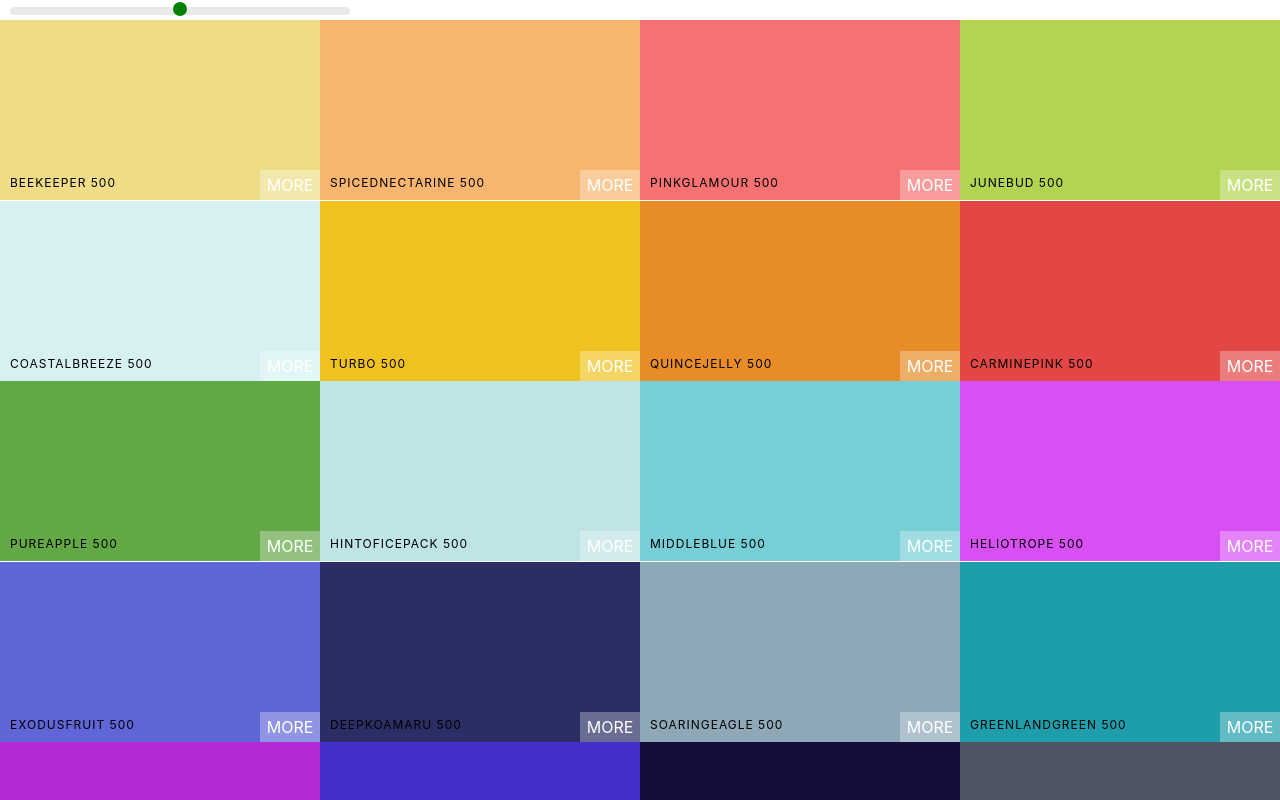
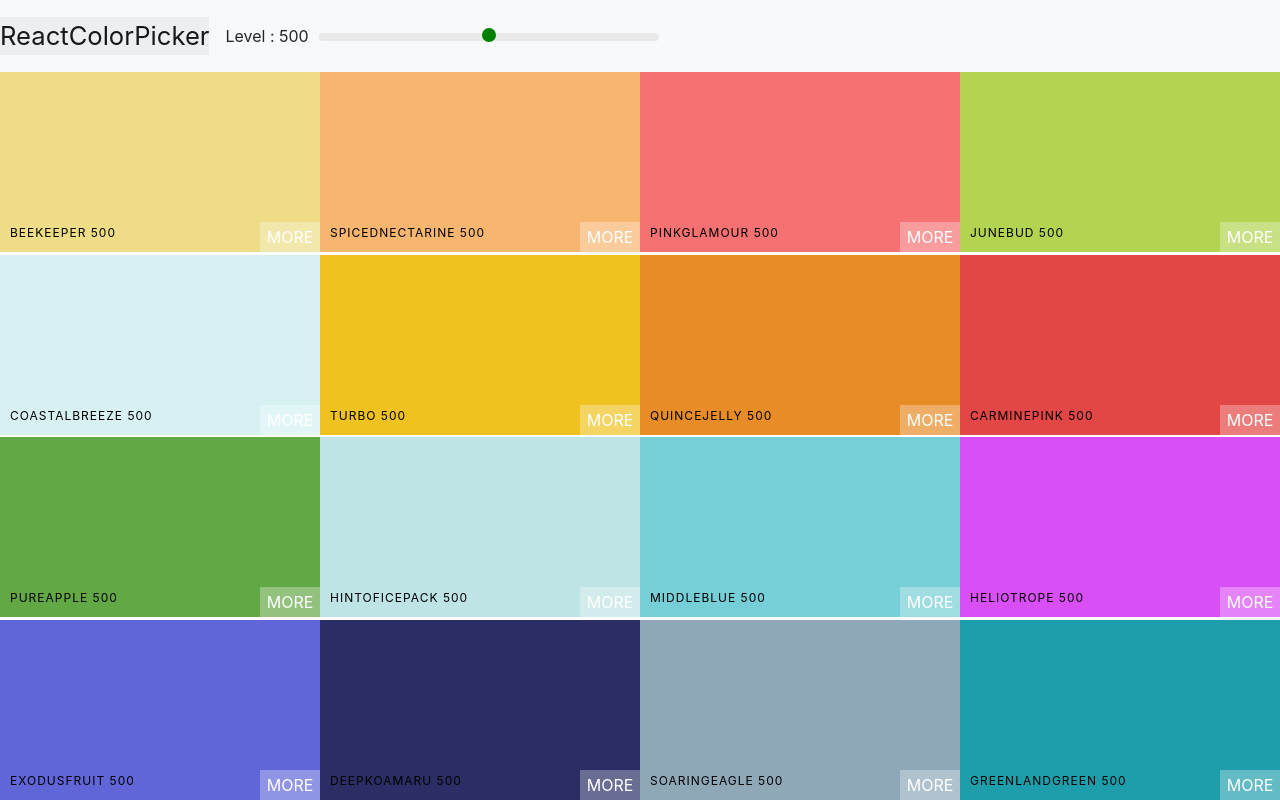
Before and after one commit to mehul11jain/React-Color-Picker, a React (Create React App) app: page / in a window 1280 px wide. Shown: the top 800 px of the page. Built offline with nearby package versions, Linux system fonts and the light colour scheme.

Commit message:
NavBar added

```diff
--- a/package.json
+++ b/package.json
@@ -3,11 +3,15 @@
   "version": "0.1.0",
   "private": true,
   "dependencies": {
+    "@material-ui/core": "^4.10.2",
     "@testing-library/jest-dom": "^4.2.4",
     "@testing-library/react": "^9.5.0",
     "@testing-library/user-event": "^7.2.1",
+    "bootstrap": "^4.5.0",
     "chroma": "0.0.1",
     "chroma-js": "^2.1.0",
+    "jquery": "^1.12.4",
+    "popper.js": "^1.16.1",
     "rc-slider": "^9.3.0",
     "react": "^16.13.1",
     "react-copy-to-clipboard": "^5.0.2",
--- /dev/null
+++ b/src/NavBar.css
@@ -0,0 +1,38 @@
+.navbar{
+    padding: 0;
+    height: 9%;
+}
+.navbar-brand{
+    background-color: #eceff1;
+    padding: 0;
+    font-size: 1.6rem;
+}
+
+.slider {
+    width: 340px;
+    margin: 0 10px;
+    display: inline-block;
+}
+
+.rc-slider .rc-slider-track {
+    background-color: transparent;
+}
+
+.rc-slider .rc-slider-rail {
+    height: 8px;
+}
+
+.rc-slider .rc-slider-handle {
+    background-color: green;
+    outline: none;
+    border: 2px solid green;
+}
+
+.rc-slider .rc-slider-handle,
+.tc-slider .rc-slider-handle:hover,
+.rc-slider .rc-slider-handle:active {
+    background-color: green;
+    outline: none;
+    border: 2px solid green;
+    box-shadow: none;
+}
--- /dev/null
+++ b/src/NavBar.js
@@ -0,0 +1,53 @@
+import React, { Component } from 'react';
+import Slider from "rc-slider";
+import "rc-slider/assets/index.css";
+import "bootstrap"
+import "bootstrap/dist/css/bootstrap.css";
+import "./NavBar.css";
+
+class NavBar extends Component {
+    render() {
+        return (
+          <nav className="navbar navbar-expand-lg navbar-light bg-light">
+            <div className="Brand">
+                <a className="navbar-brand" href="#">
+                ReactColorPicker
+                </a>
+            </div>
+            <button
+              className="navbar-toggler"
+              type="button"
+              data-toggle="collapse"
+              data-target="#navbarSupportedContent"
+              aria-controls="navbarSupportedContent"
+              aria-expanded="false"
+              aria-label="Toggle navigation"
+            >
+              <span className="navbar-toggler-icon"></span>
+            </button>
+            <div
+              className="collapse navbar-collapse"
+              id="navbarSupportedContent"
+            >
+              <ul className="navbar-nav mr-auto">
+                <li className="nav-item active">
+                  <div className="slider-container">
+                    <span>Level : {this.props.level}</span>
+                    <div className="slider">
+                      <Slider
+                        defaultValue={this.props.level}
+                        min={100}
+                        max={900}
+                        step={100}
+                        onAfterChange={this.props.changeLevel}
+                      />
+                    </div>
+                  </div>
+                </li>
+              </ul>
+            </div>
+          </nav>
+        );
+    }
+}
+export default NavBar;
--- a/src/Palette.css
+++ b/src/Palette.css
@@ -4,28 +4,3 @@
 .Palette-colors{
     height: 90vh;
 }
-.slider{
-    width : 340px;
-    margin : 0 10px;
-    display: inline-block;
-}
-.rc-slider  .rc-slider-track{
-    background-color: transparent;
-}
-.rc-slider .rc-slider-rail{
-    height: 8px;
-}
-.rc-slider .rc-slider-handle{
-    background-color: green;
-    outline: none;
-    border: 2px solid green ;
-}
-.rc-slider
-.rc-slider-handle,
-.tc-slider .rc-slider-handle:hover,
-.rc-slider .rc-slider-handle:active{
-    background-color: green;
-    outline: none;
-    border: 2px solid green;
-    box-shadow: none;
-}
--- a/src/Palette.js
+++ b/src/Palette.js
@@ -1,8 +1,8 @@
 import React, { Component } from 'react';
 import ColorBox from "./ColorBox";
-import "rc-slider/assets/index.css";
+import NavBar from "./NavBar";
 import "./Palette.css";
-import Slider from "rc-slider";
+
 class Palette extends Component{
     constructor(props){
         super(props);
@@ -10,8 +10,7 @@ class Palette extends Component{
         this.changeLevel = this.changeLevel.bind(this);
     }
     changeLevel(level){
-        console.log(this.state.level)
-        this.setState({level})
+        this.setState({level});
     }
     render(){
         const colorBoxes = this.props.palette.colors[this.state.level].map(color =>(
@@ -19,15 +18,7 @@ class Palette extends Component{
             ))
         return (
           <div className="Palette">
-            <div className="slider">
-              <Slider
-                defaultValue={this.state.level}
-                min={100}
-                max={900}
-                step={100}
-                onAfterChange={this.changeLevel}
-              />
-            </div>
+            <NavBar changeLevel={this.changeLevel} level={this.state.level}/>
             {/* Navbar */}
             <div className="Palette-colors">{colorBoxes}</div>
             {/* footer */}
```
Also changed, not shown: 1 other file (tests, documents, lock files or other folders).
